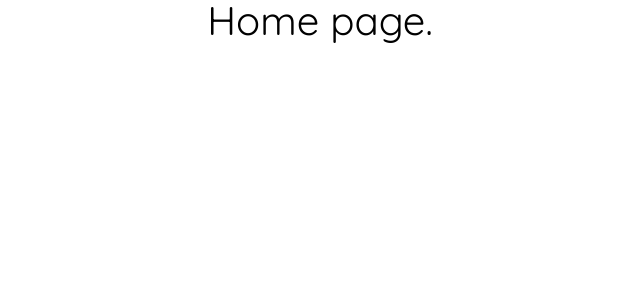
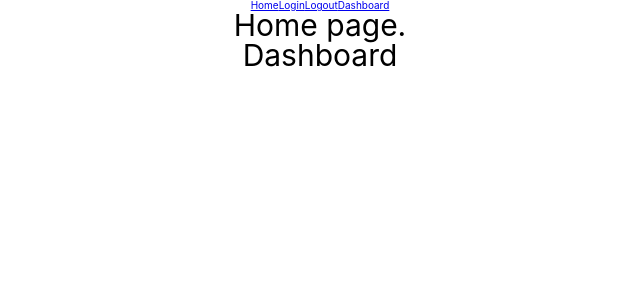
Before and after one commit to Build-Week-potluck-planner-9/front-end, a React (Create React App) app in the folder buildweek-potluck/: page /dashboard in a window 1280 px wide. Shown: the top 300 px of the page, without its empty margins (320-960 px from the left). Built offline with nearby package versions, Linux system fonts and the light colour scheme.

Commit message:
Links and base level components added in

```diff
--- a/buildweek-potluck/package.json
+++ b/buildweek-potluck/package.json
@@ -8,6 +8,7 @@
     "@testing-library/user-event": "^13.5.0",
     "react": "^17.0.2",
     "react-dom": "^17.0.2",
+    "react-router-dom": "^5.3.0",
     "react-scripts": "5.0.0",
     "web-vitals": "^2.1.2"
   },
--- a/buildweek-potluck/src/App.css
+++ b/buildweek-potluck/src/App.css
@@ -36,8 +36,10 @@ body {
   font-size: 1rem;
   font-family: 'Quicksand', sans-serif;
 }
+h1 {
+  font-size: 3rem;
+}
 
 .App {
   text-align: center;
-  font-size: 4rem;
 }
--- a/buildweek-potluck/src/App.js
+++ b/buildweek-potluck/src/App.js
@@ -1,11 +1,19 @@
+import { Route, Switch } from 'react-router-dom';
+import Header from './Components/Header';
 import Home from './Components/Home';
-
+import Login from './Components/Login'
+import Logout from './Components/Logout'
+import Dashboard from './Components/Dashboard'
 import './App.css';
 
 function App() {
   return (
     <div className="App">
-      <Home />
+        <Header />
+        <Route path='/' component={Home} />
+        <Route path='/login' component={Login} />
+        <Route path='/logout' component={Logout} />
+        <Route path='/dashboard' component={Dashboard} />
     </div>
   );
 }
--- /dev/null
+++ b/buildweek-potluck/src/Components/Dashboard.js
@@ -0,0 +1,9 @@
+import React from 'react'
+
+export default function Dashboard() {
+    return (
+        <div>
+            <h1>Dashboard</h1>
+        </div>
+    )
+}
--- /dev/null
+++ b/buildweek-potluck/src/Components/Header.js
@@ -0,0 +1,15 @@
+import React from 'react'
+import { Link } from 'react-router-dom';
+
+export default function Header() {
+    return (
+        <div className='header'>
+            <nav>
+            <Link to='/'>Home</Link>
+            <Link to='/login'>Login</Link>
+            <Link to='/logout'>Logout</Link>
+            <Link to='/dashboard'>Dashboard</Link>
+            </nav>
+        </div>
+    )
+}
--- /dev/null
+++ b/buildweek-potluck/src/Components/Login.js
@@ -0,0 +1,9 @@
+import React from 'react'
+
+export default function Login() {
+    return (
+        <div>
+            <h1>Login</h1>
+        </div>
+    )
+}
--- /dev/null
+++ b/buildweek-potluck/src/Components/Logout.js
@@ -0,0 +1,9 @@
+import React from 'react'
+
+export default function Logout() {
+    return (
+        <div>
+            <h1>Logout</h1>
+        </div>
+    )
+}
--- a/buildweek-potluck/src/index.js
+++ b/buildweek-potluck/src/index.js
@@ -1,9 +1,12 @@
 import React from 'react';
 import ReactDOM from 'react-dom';
+import App from './App';
+import { BrowserRouter as Router } from 'react-router-dom';
 import './index.css';
-import App from './App';
 
 ReactDOM.render(
-    <App />,
+  <Router>
+    <App />
+  </Router>,
   document.getElementById('root')
 );
```
Also changed, not shown: 1 other file (tests, documents, lock files or other folders).
